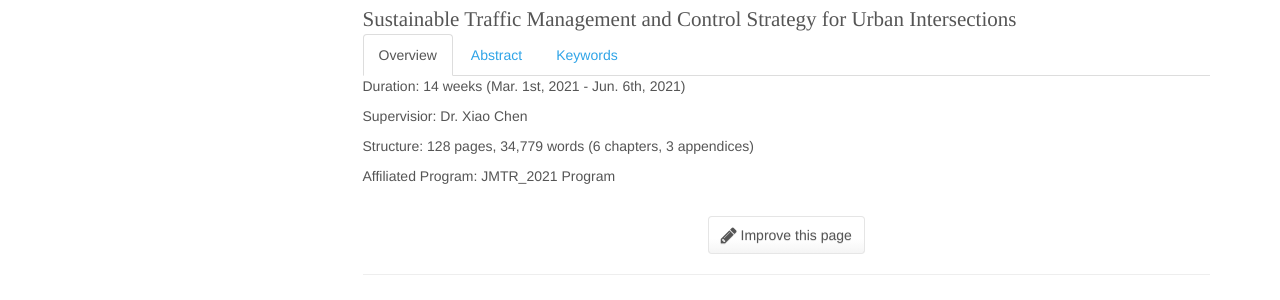
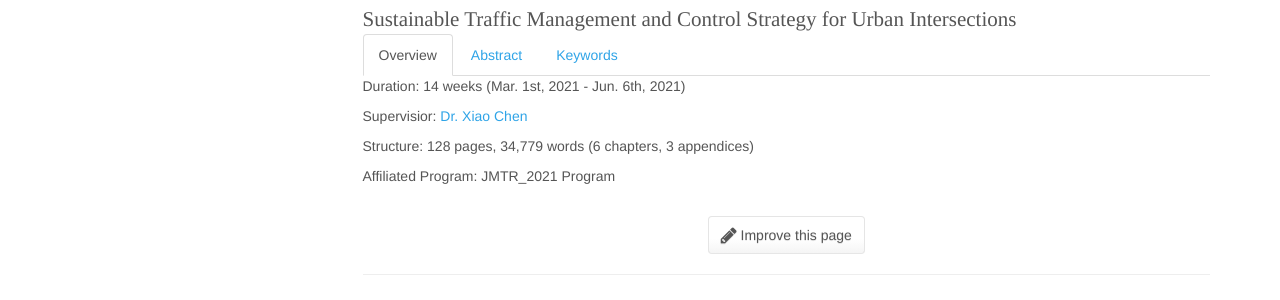
Before and after one commit to Yunqing-Jia/JTRC, a Jekyll site: the page built from _jmtr/thesis.md, in a window 1280 px wide. Shown: the part 469-769 px from the top of the page. Built offline with Jekyll 4.4.1, drawn with Linux system fonts in a browser that asks for light colours; part of the change alters nothing that is shown.

```diff
--- a/_jmtr/thesis.md
+++ b/_jmtr/thesis.md
@@ -62,7 +62,8 @@ Sustainable Traffic Management and Control Strategy for Urban Intersections
 <div id="myTabContent" class="tab-content">
   <div class="tab-pane fade active in" id="home1">
     <p>Duration: 14 weeks (Mar. 1st, 2021 - Jun. 6th, 2021)</p>
-    <p>Supervisior: Dr. Xiao Chen</p>
+    <p>Supervisior:
+    <a href="https://scholar.google.com/citations?user=5rglI9sAAAAJ">Dr. Xiao Chen</a></p>
     <p>Structure: 128 pages, 34,779 words (6 chapters, 3 appendices)</p>
     <p>Affiliated Program: JMTR_2021 Program</p>
   </div>
```
